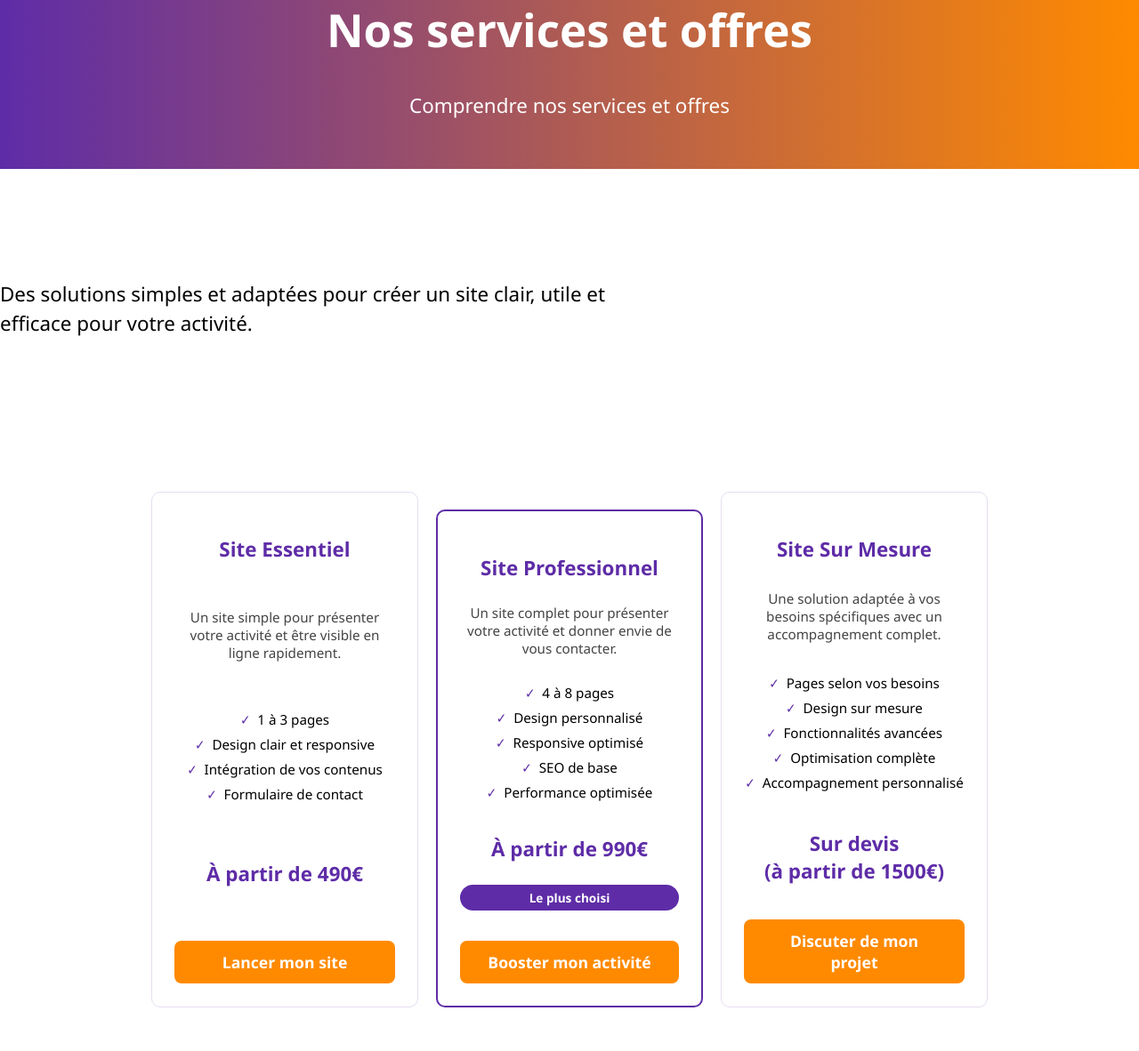
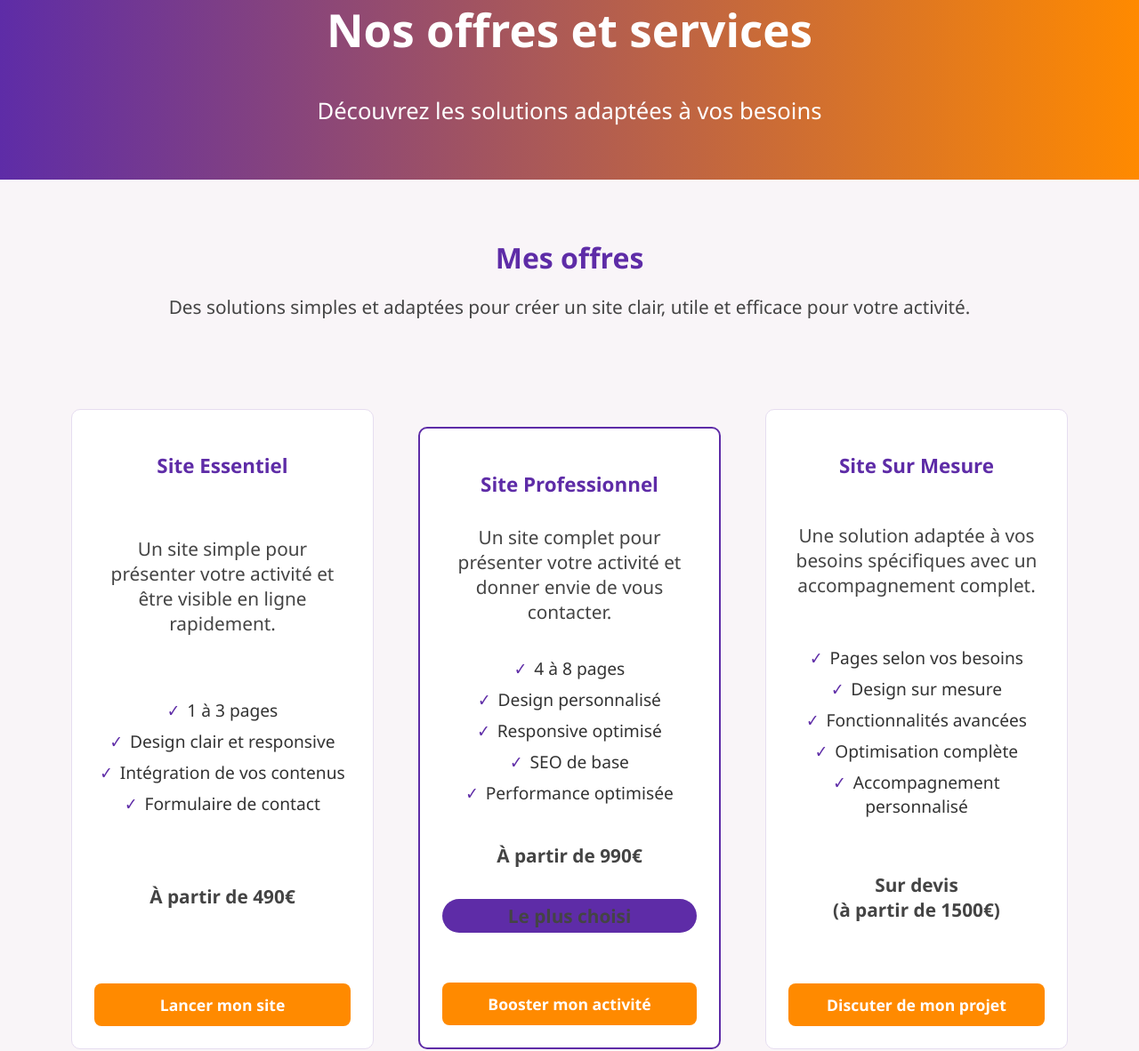
Before and after one commit to Das-F/Portfolio, a plain HTML site: page services-offres/services-offres.html in a window 1280 px wide. Shown: the part 194-1376 px from the top of the page at 89% size. Drawn offline with Linux system fonts and the light colour scheme.

Commit message:
offer page in progress

```diff
--- a/services-offres/services-offres.html
+++ b/services-offres/services-offres.html
@@ -6,14 +6,14 @@
     <meta name="description" content="Découvrez les services et offres d'Artemis Lab, conçus pour répondre aux besoins spécifiques des artisans, indépendants et petites entreprises. Nos solutions web simples, utiles et faciles à prendre en main sont adaptées à votre activité." />
     <link rel="stylesheet" href="../styles/main-layout-style.css" />
     <link rel="stylesheet" href="../styles/offres.css" />
-    <title>Services et offres - Artemis Lab</title>
+    <title>Offres et services - Artemis Lab</title>
   </head>
   <body id="top">
     <nav class="main-nav" aria-label="Navigation principale">
       <a class="logo-link" href="../index.html" aria-label="Haut de page"><img class="logo-name" src="../assets/logos/logo_artemislab-name.png" alt="Logo Artemis Lab" /></a>
       <ul class="nav-list">
         <li><a href="../a-propos.html" aria-label="Aller à la section à propos">À propos</a></li>
-        <li><a href="../index.html#services" aria-label="Aller à la section services et offres">Nos services/offres</a></li>
+        <li><a href="../index.html#services" aria-label="Aller à la section services et offres">Nos offres</a></li>
         <li><a href="../index.html#projects">Nos réalisations</a></li>
         <li><a href="../blog/index.html">Blog</a></li>
         <li><a href="../index.html#contact" aria-label="Aller à la section contact">Contact</a></li>
@@ -29,15 +29,15 @@
     </nav>
     <header class="header" aria-label="En-tête principal">
       <div class="header-text">
-        <h1 class="main-title">Nos services et offres</h1>
-        <p class="hero-subtitle">Comprendre nos services et offres</p>
+        <h1 class="main-title">Nos offres et services</h1>
+        <p class="hero-subtitle">Découvrez les solutions adaptées à vos besoins</p>
       </div>
     </header>
 
     <main class="offers-page">
       <section class="about-section intro">
-        <h1 class="main-title">Mes offres</h1>
-        <p class="hero-subtitle">Des solutions simples et adaptées pour créer un site clair, utile et efficace pour votre activité.</p>
+        <h1 class="title">Mes offres</h1>
+        <p class="subtitle">Des solutions simples et adaptées pour créer un site clair, utile et efficace pour votre activité.</p>
       </section>
 
       <section class="about-section offers">
@@ -47,7 +47,7 @@
             <h3>Site Essentiel</h3>
             <p class="offer-description">Un site simple pour présenter votre activité et être visible en ligne rapidement.</p>
 
-            <ul>
+            <ul class="offers-description">
               <li>1 à 3 pages</li>
               <li>Design clair et responsive</li>
               <li>Intégration de vos contenus</li>
@@ -55,8 +55,12 @@
             </ul>
 
             <p class="offer-price">À partir de 490€</p>
-
+<div class="offer-actions">
             <a href="mailto:diane.foucher.artemislab@gmail.com" class="cta-primary"> Lancer mon site </a>
+           <!-- <a href="https://ton-site-demo.com" target="_blank" class="offer-btn">
+    Voir la démo
+  </a> -->
+</div>
           </div>
 
           <!-- OFFRE 2 -->
@@ -74,7 +78,12 @@
 
             <p class="offer-price">À partir de 990€</p>
             <p class="offer-badge">Le plus choisi</p>
+            <div class="offer-actions">
             <a href="mailto:diane.foucher.artemislab@gmail.com" class="cta-primary"> Booster mon activité </a>
+             <!-- <a href="https://ton-site-demo.com" target="_blank" class="offer-btn">
+    Voir la démo
+  </a> -->
+          </div>
           </div>
 
           <!-- OFFRE 3 -->
@@ -92,7 +101,12 @@
 
             <p class="offer-price">Sur devis </br>(à partir de 1500€)</p>
 
-            <a href="mailto:diane.foucher.artemislab@gmail.com" class="cta-primary"> Discuter de mon projet </a>
+            <div class="offer-actions">
+              <a href="mailto:diane.foucher.artemislab@gmail.com" class="cta-primary"> Discuter de mon projet </a>
+               <!-- <a href="https://ton-site-demo.com" target="_blank" class="offer-btn">
+      Voir la démo
+    </a> -->
+            </div>
           </div>
         </div>
       </section>
--- a/styles/main-layout-style.css
+++ b/styles/main-layout-style.css
@@ -115,7 +115,7 @@
 }
 
 .hero-subtitle {
-  font-size: 1.4rem;
+  font-size: 1.6rem;
   max-width: 700px;
   line-height: 1.5;
 }
--- a/styles/offres.css
+++ b/styles/offres.css
@@ -1,16 +1,42 @@
+.title {
+  font-size: 2rem;
+  color: #5e2ca7;
+  text-align: center;
+  margin-bottom: 10px;
+}
+
+.subtitle {
+  font-size: 1.3rem;
+  color: #333;
+  margin-top: 30px;
+  text-align: center;
+}
+
 /* ===== OFFRES ===== */
 
+.offers-page {
+  background: #f9f5f8;
+  color: #333;
+  margin: 0 auto;
+}
+
+.offers-page p {
+  font-size: 1.3rem;
+  color: #444;
+  margin-top: 20px;
+  text-align: center;
+}
+
 .offers-page .about-section {
-  padding-top: 60px;
-  padding-bottom: 60px;
+  padding-top: 40px;
+  padding-bottom: 40px;
 }
 
 .offers-grid {
   display: flex;
   flex-wrap: wrap;
   justify-content: center;
-  gap: 20px;
-  margin-top: 30px;
+  gap: 50px;
 }
 
 .offer-card {
@@ -18,9 +44,9 @@
   border: 1px solid #e6ddf0;
   border-radius: 10px;
   padding: 25px;
-  width: 300px;
-  max-width: 90%;
-  min-height: 420px;
+  width: 340px;
+  max-width: 95%;
+  min-height: 430px;
   display: flex;
   flex-direction: column;
   justify-content: space-between;
@@ -35,21 +61,15 @@
   font-size: 1.4rem;
 }
 
-.offer-description {
-  font-size: 0.95rem;
-  margin-bottom: 15px;
-  color: #444;
-}
-
 .offer-card ul {
   list-style: none;
+  font-size: 1.2rem;
   padding: 0;
   margin: 15px 0;
 }
 
 .offer-card ul li {
   margin-bottom: 8px;
-  font-size: 0.95rem;
 }
 
 .offer-card ul li::before {
@@ -92,8 +112,41 @@
   transform: translateY(-5px);
   box-shadow: 0 8px 20px rgba(0, 0, 0, 0.12);
 }
+.offer-actions {
+  display: flex;
+  flex-direction: column;
+  gap: 10px;
+  margin-top: 15px;
+}
+
+.offer-btn {
+  display: inline-block;
+  margin-top: 15px;
+  padding: 10px 18px;
+  background-color: #ff8a00;
+  color: #fff;
+  text-decoration: none;
+  border-radius: 8px;
+  font-weight: bold;
+  transition:
+    transform 0.25s ease,
+    background-color 0.25s ease;
+}
+
+.offer-btn:hover,
+.offer-btn:focus-visible {
+  background-color: #e67600;
+  transform: translateY(-2px);
+}
 
 /* OPTIONS */
+.about-section.options,
+.about-section.services-light,
+.about-section.center {
+  padding-top: 40px;
+  padding-bottom: 40px;
+  text-align: center;
+}
 
 .options-list {
   list-style: none;
```
